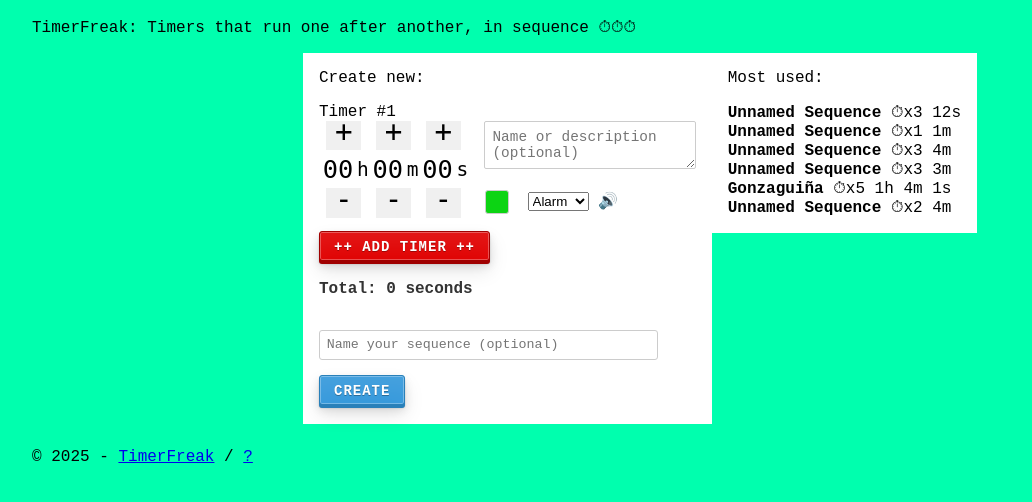
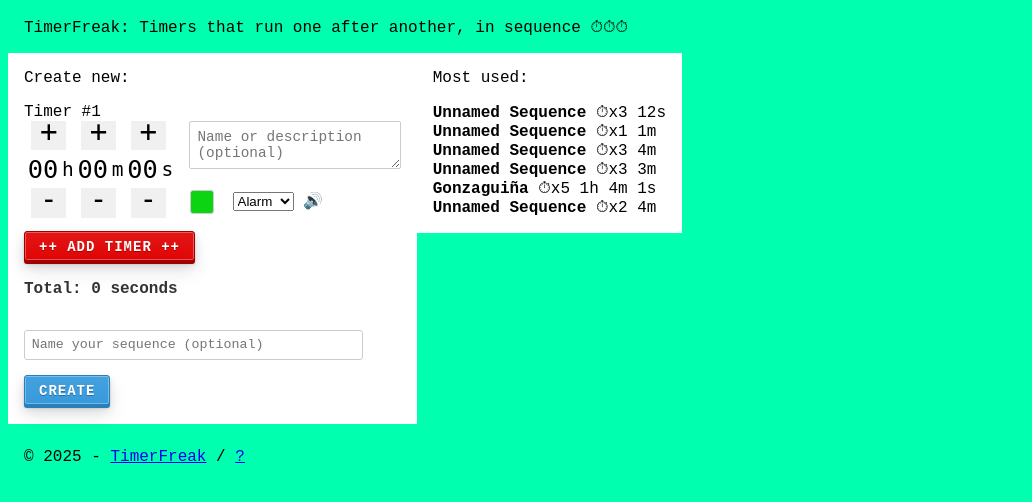
Before and after one commit to petmartino/timerfreak, a Flask app: page / in a window 1280 px wide. Shown: the top 502 px of the page, without its empty margins (0-1032 px from the left). Run offline with Flask 3, Linux system fonts and the light colour scheme; data comes from the database, SQL or seed files in the repository.

Commit message:
Automated deploy: Thu Jun  5 09:27:13 PM CST 2025

```diff
--- a/static/style.css
+++ b/static/style.css
@@ -798,8 +798,7 @@ input[type="color"]::-moz-color-swatch {
 /* Tablet & Up (768px and up) */
 @media (min-width: 768px) {
     body {
-        padding-left: 1rem;
-        padding-right: 1rem;
+
     }
 
     .app-title {
@@ -809,7 +808,7 @@ input[type="color"]::-moz-color-swatch {
     /* Main layout columns: side-by-side */
     .flex-container {
         flex-direction: row;
-        justify-content: center;
+        justify-content: left;
         align-items: flex-start;
     }
 
```
